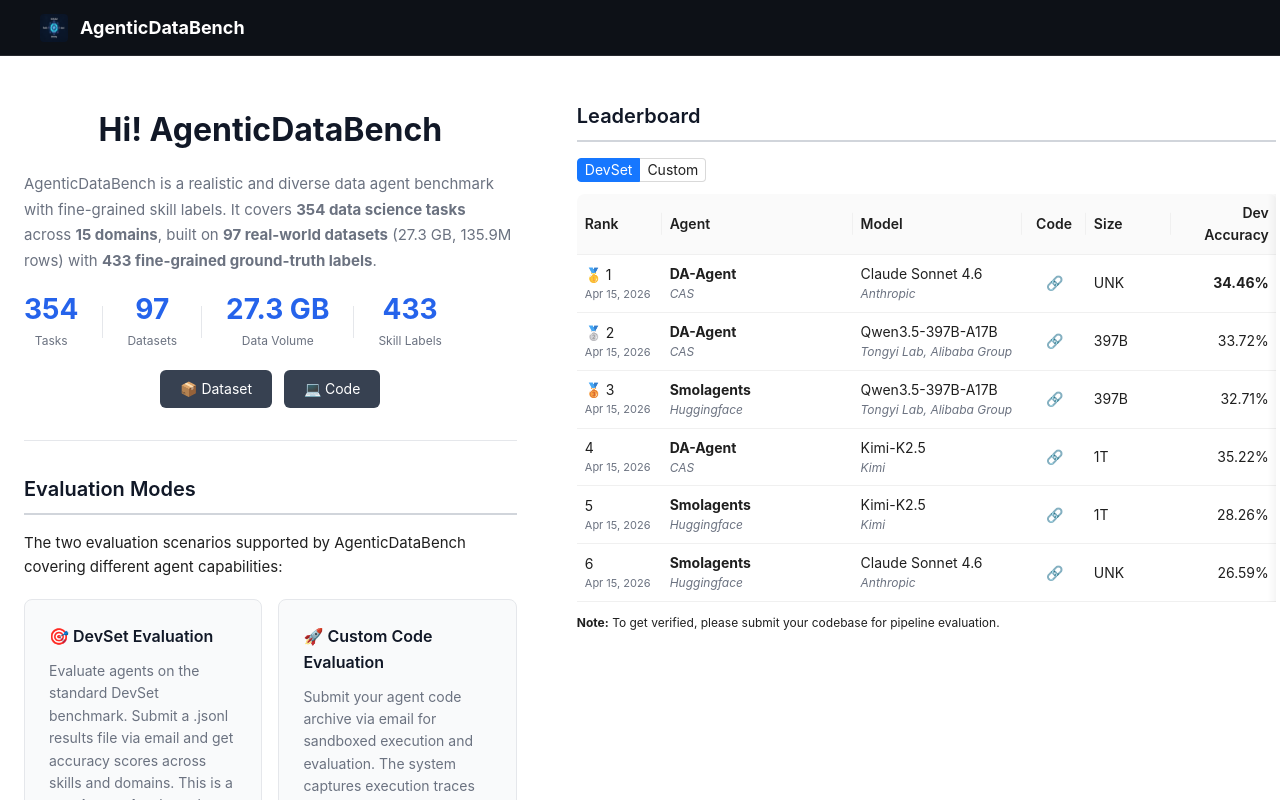
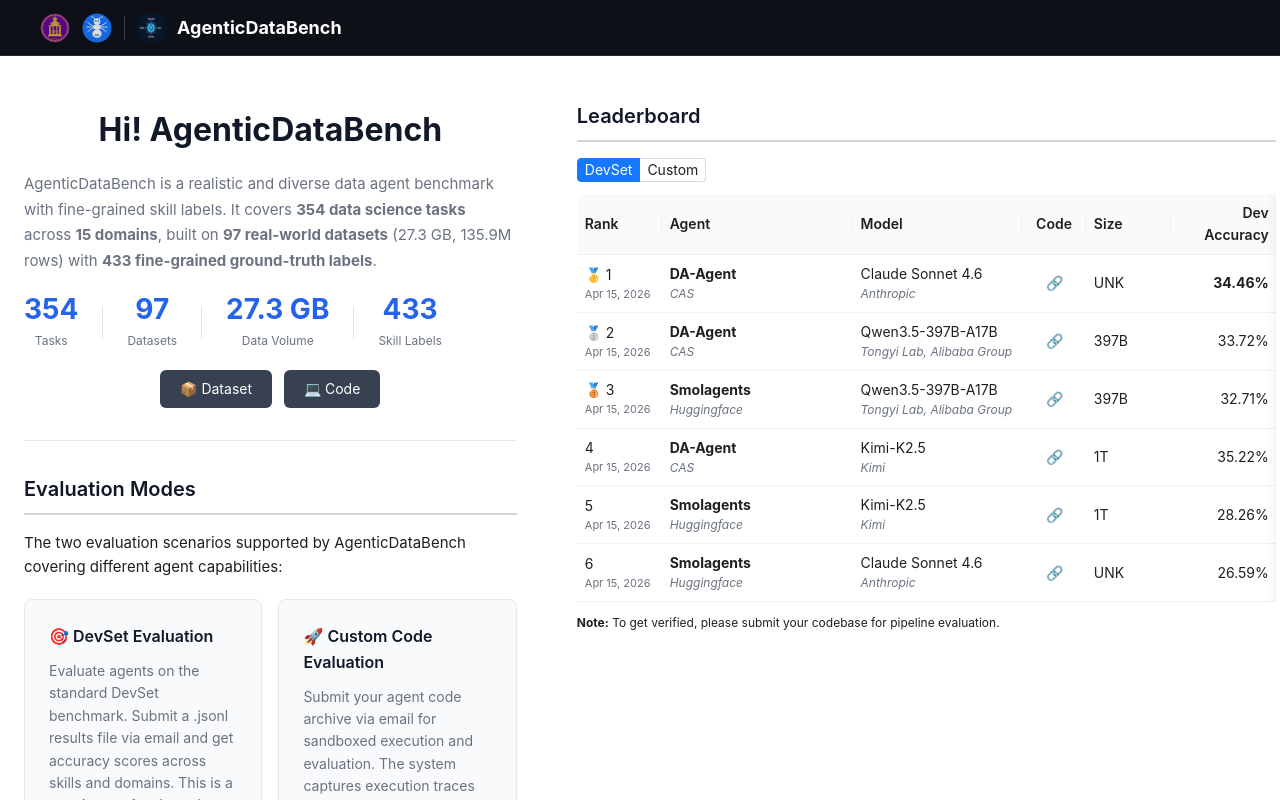
Before and after one commit to AgenticDataBench/AgenticDataBench.github.io, a Vue app: page / in a window 1280 px wide. Shown: the top 800 px of the page. Built offline with nearby package versions, Linux system fonts and the light colour scheme.

Commit message:
feat: add Tsinghua University and Ant Digital icons to header
Co-Authored-By: Claude Opus 4.7 <noreply@anthropic.com>

```diff
--- a/src/App.vue
+++ b/src/App.vue
@@ -2,11 +2,20 @@
   <a-layout class="app-layout">
     <a-layout-header class="app-header">
       <div class="header-inner">
-        <router-link to="/" class="logo-link">
-          <img src="/logo.png" alt="AgenticDataBench" class="logo-icon" />
-          <span class="logo-title">AgenticDataBench</span>
-        </router-link>
-              </div>
+        <div class="header-left">
+          <a href="https://www.tsinghua.edu.cn/en" target="_blank" rel="noopener noreferrer" class="partner-link" title="Tsinghua University">
+            <img src="/tsinghua.svg" alt="Tsinghua University" class="partner-icon" />
+          </a>
+          <a href="https://intl.antdigital.com/en" target="_blank" rel="noopener noreferrer" class="partner-link" title="Ant Digital Technologies">
+            <img src="/antdigital.svg" alt="Ant Digital Technologies" class="partner-icon" />
+          </a>
+          <span class="header-divider"></span>
+          <router-link to="/" class="logo-link">
+            <img src="/logo.png" alt="AgenticDataBench" class="logo-icon" />
+            <span class="logo-title">AgenticDataBench</span>
+          </router-link>
+        </div>
+      </div>
     </a-layout-header>
     <a-layout-content class="app-content">
       <router-view />
@@ -49,7 +58,36 @@
   margin: 0 auto;
   display: flex;
   align-items: center;
-  justify-content: space-between;
+}
+
+.header-left {
+  display: flex;
+  align-items: center;
+  gap: 12px;
+}
+
+.partner-link {
+  display: flex;
+  align-items: center;
+  text-decoration: none;
+  opacity: 0.85;
+  transition: opacity 0.2s;
+}
+
+.partner-link:hover {
+  opacity: 1;
+}
+
+.partner-icon {
+  width: 30px;
+  height: 30px;
+  border-radius: 50%;
+}
+
+.header-divider {
+  width: 1px;
+  height: 24px;
+  background: rgba(255, 255, 255, 0.2);
 }
 
 .logo-link {
```
Also changed, not shown: public/antdigital.svg (added), public/tsinghua.svg (added).
